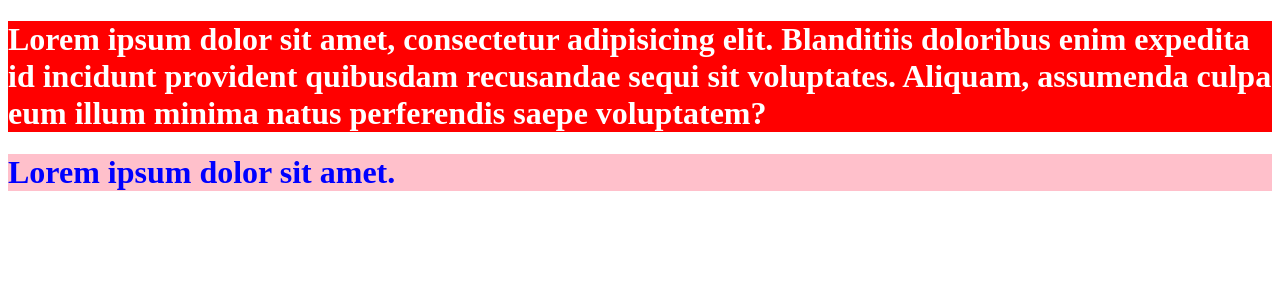
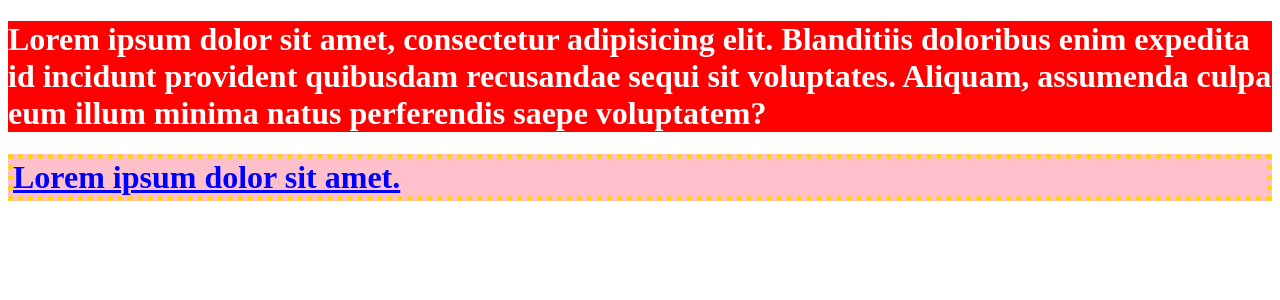
Before and after one commit to laehwani/reactHwani, a React (Create React App) app: page / in a window 1280 px wide. Shown: the top 300 px of the page. Built offline with nearby package versions, Linux system fonts and the light colour scheme.

Commit message:
react css모듈, 배열join 사용하기

```diff
--- a/src/App.js
+++ b/src/App.js
@@ -1,5 +1,4 @@
 import { MyText } from "./component/MyText";
-import "../src/style/mystyle.css";
 import { MyBlock } from "./component/MyBlock";
 
 function App() {
--- a/src/component/MyBlock.js
+++ b/src/component/MyBlock.js
@@ -2,7 +2,9 @@ import mycss from "../style/yourStyle.module.css";
 export function MyBlock() {
   return (
     <div>
-      <h1 className={mycss.error}>Lorem ipsum dolor sit amet.</h1>
+      <h1 className={[mycss.error, mycss.special, mycss.coffee].join(" ")}>
+        Lorem ipsum dolor sit amet.
+      </h1>
     </div>
   );
 }
--- a/src/component/MyText.js
+++ b/src/component/MyText.js
@@ -1,3 +1,4 @@
+import "../style/mystyle.css";
 export function MyText() {
   return (
     <div>
--- a/src/style/yourStyle.module.css
+++ b/src/style/yourStyle.module.css
@@ -2,3 +2,9 @@
   background: pink;
   color: blue;
 }
+.special{
+  border: 5px dotted gold;
+}
+.coffee {
+  text-decoration: underline;
+}
```
